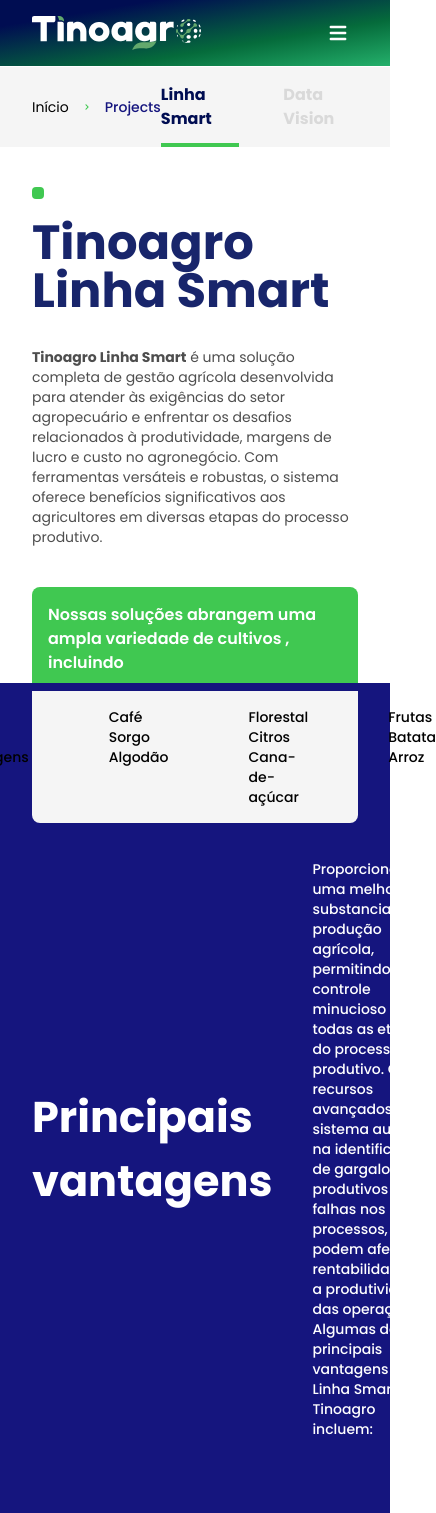
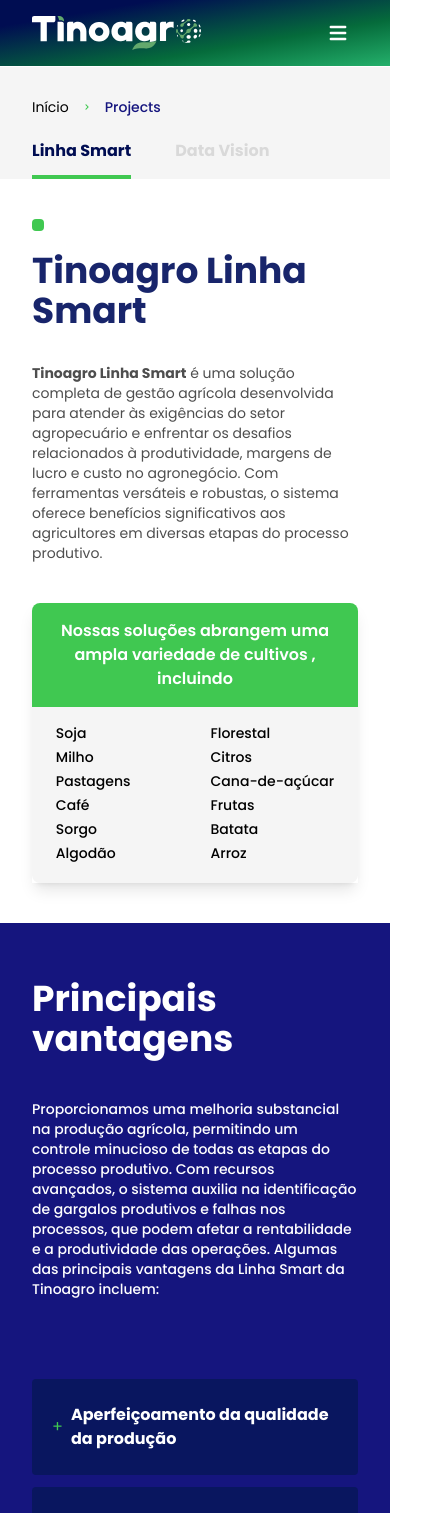
Before and after one commit to farreltobias/tinoagro, a Next.js app: page /produtos in a window 390 px wide. Shown: the top 1513 px of the page, 436 px wide, since content can reach past the window. Built offline with nearby package versions, Linux system fonts and the light colour scheme.

Commit message:
finish responsive page products

```diff
--- a/src/components/Produtos/About.tsx
+++ b/src/components/Produtos/About.tsx
@@ -1,19 +1,53 @@
-const mockSolution = [
-  {
-    column1: ['Soja', 'Milho', 'Pastagens'],
-    column2: ['Café', 'Sorgo', 'Algodão'],
-    column3: ['Florestal', 'Citros', 'Cana-de-açúcar'],
-    column4: ['Frutas', 'Batata', 'Arroz'],
-  },
+import { useEffect, useState } from 'react';
+
+const itemsSolutions = [
+  'Soja',
+  'Milho',
+  'Pastagens',
+  'Café',
+  'Sorgo',
+  'Algodão',
+  'Florestal',
+  'Citros',
+  'Cana-de-açúcar',
+  'Frutas',
+  'Batata',
+  'Arroz',
 ];
 
 export const AboutProducts: React.FC = () => {
+  const [isMobile, setIsMobile] = useState(false);
+  const columns = isMobile ? 2 : 4; // número de colunas baseado no layout
+  const mockSolution = [];
+
+  useEffect(() => {
+    const handleResize = () => {
+      setIsMobile(window.innerWidth < 768); // Defina o valor de 768 para o limite de largura em que você considera como mobile
+    };
+
+    window.addEventListener('resize', handleResize);
+    handleResize(); // Executa a função uma vez para definir o valor inicial
+
+    return () => {
+      window.removeEventListener('resize', handleResize);
+    };
+  }, []);
+
+  for (let i = 0; i < columns; i++) {
+    const start = i * (isMobile ? 6 : 3); // ajuste dos índices de início
+    const end = start + (isMobile ? 6 : 3); // ajuste dos índices de fim
+    const columnItems = itemsSolutions.slice(start, end);
+    mockSolution.push({ [`column${i + 1}`]: columnItems });
+  }
+
+  console.log(mockSolution);
+
   return (
     <section className="min-h-[345px] bg-white py-10">
       <div className="container max-w-screen-lg">
         <div className="mb-10 flex flex-col items-start justify-start">
           <div className="mb-5 h-3 w-3 rounded bg-green"></div>
-          <h1 className="mb-8 text-5xl font-bold text-blue-defaulter">
+          <h1 className="mb-8 text-4xl font-bold text-blue-defaulter md:text-5xl">
             Tinoagro Linha Smart
           </h1>
 
@@ -27,39 +61,31 @@ export const AboutProducts: React.FC = () => {
           </p>
         </div>
 
-        <div className="z-[1] mx-auto max-h-14 w-full max-w-3xl">
+        <div className="relative z-[1] mx-auto w-full max-w-3xl shadow-lg  md:max-h-14">
           <div className="w-full rounded-t-lg bg-green px-4 py-4">
-            <p className="text-base font-semibold text-white">
+            <p className="text-center text-base font-semibold text-white">
               Nossas soluções abrangem uma ampla variedade de cultivos ,
               incluindo
             </p>
           </div>
 
           <div className="relative flex w-full justify-center gap-20 rounded-b-lg bg-gray px-4 py-4">
-            <ul className="">
-              <li className="text-sm font-medium text-black ">Soja</li>
-              <li className="text-sm font-medium text-black ">Milho</li>
-              <li className="text-sm font-medium text-black ">Pastagens</li>
-            </ul>
-            <ul>
-              <li className="text-sm font-medium text-black ">Café</li>
-              <li className="text-sm font-medium text-black ">Sorgo</li>
-              <li className="text-sm font-medium text-black ">Algodão</li>
-            </ul>
-
-            <ul>
-              <li className="text-sm font-medium text-black ">Florestal</li>
-              <li className="text-sm font-medium text-black ">Citros</li>
-              <li className="text-sm font-medium text-black ">
-                Cana-de-açúcar
-              </li>
-            </ul>
-
-            <ul>
-              <li className="text-sm font-medium text-black ">Frutas</li>
-              <li className="text-sm font-medium text-black ">Batata</li>
-              <li className="text-sm font-medium text-black ">Arroz</li>
-            </ul>
+            {mockSolution.map((column, index) => {
+              return (
+                <ul key={index}>
+                  {Object.values(column).map((items) =>
+                    items.map((item, subItemIndex) => (
+                      <li
+                        key={subItemIndex}
+                        className="mb-1 text-sm font-medium text-black"
+                      >
+                        {item}
+                      </li>
+                    )),
+                  )}
+                </ul>
+              );
+            })}
           </div>
         </div>
       </div>
--- a/src/components/Produtos/MainAdvantages.tsx
+++ b/src/components/Produtos/MainAdvantages.tsx
@@ -38,10 +38,12 @@ export default function MainAdvantages({}: Props) {
   const halfLength = Math.ceil(mockAccordeon.length / 2);
 
   return (
-    <section className="bg-blue py-44 text-white">
+    <section className="bg-blue py-14 text-white md:py-44">
       <div className="container max-w-screen-lg">
-        <div className="mb-20 flex w-full items-center justify-between gap-10">
-          <h2 className="text-[43px] font-bold ">Principais vantagens</h2>
+        <div className="mb-20 flex w-full flex-col items-start justify-between gap-10 text-start md:flex-row md:items-center">
+          <h2 className="text-4xl font-bold md:text-[43px] ">
+            Principais vantagens
+          </h2>
           <p className="w-full max-w-2xl text-sm font-medium">
             Proporcionamos uma melhoria substancial na produção agrícola,
             permitindo um controle minucioso de todas as etapas do processo
@@ -52,14 +54,14 @@ export default function MainAdvantages({}: Props) {
           </p>
         </div>
 
-        <div className="flex w-full gap-3">
-          <div className="flex w-1/2 flex-col gap-3">
+        <div className="flex w-full flex-col gap-3 md:flex-row">
+          <div className="flex w-full flex-col gap-3 md:w-1/2">
             {mockAccordeon.slice(0, halfLength).map((item) => (
               <AccordionComponent item={item} key={item.id} />
             ))}
           </div>
 
-          <div className="flex w-1/2 flex-col gap-3">
+          <div className="flex w-full flex-col gap-3 md:w-1/2">
             {mockAccordeon.slice(halfLength).map((item) => (
               <AccordionComponent item={item} key={item.id} />
             ))}
--- a/src/components/Produtos/ModuleSolutions.tsx
+++ b/src/components/Produtos/ModuleSolutions.tsx
@@ -41,10 +41,10 @@ const mockModulos = [
 
 export default function ModuleSolutions() {
   return (
-    <div className="flex w-full flex-col pb-64">
-      <section className="bg-gray py-20 text-blue-light">
-        <div className="container flex max-w-screen-lg items-start justify-between">
-          <h3 className="w-full max-w-[480px] text-[43px] font-bold leading-[53px] text-blue">
+    <div className="flex w-full flex-col pb-14 md:pb-64">
+      <section className="bg-gray py-20 pb-1 text-blue-light md:pb-20">
+        <div className="container flex max-w-screen-lg flex-col items-start justify-between gap-5 md:flex-row">
+          <h3 className="w-full max-w-[480px] text-4xl font-bold leading-[53px] text-blue md:text-[43px]">
             Módulos que compõem a solução
           </h3>
           <p className="mt-4 w-full max-w-[445px] text-sm font-medium text-black">
@@ -55,9 +55,9 @@ export default function ModuleSolutions() {
         </div>
       </section>
 
-      <section className="bg-white py-20 text-blue-light">
+      <section className=" bg-gray py-20 pt-7 text-blue-light md:bg-white md:pt-20">
         <div className="container max-w-screen-lg">
-          <div className="grid w-full grid-cols-3 gap-6">
+          <div className="flex w-full flex-col items-center gap-6 md:grid md:grid-cols-3">
             {mockModulos.map((item) => (
               <CardModulos key={item.id} item={item} />
             ))}
--- a/src/components/Produtos/TopInformation.tsx
+++ b/src/components/Produtos/TopInformation.tsx
@@ -2,11 +2,11 @@ import Breadcrumbs from '../Breadcrumbs';
 
 export const TopInformation: React.FC = () => {
   return (
-    <div className="min-h-[80px] bg-gray ">
-      <div className="container flex min-h-inherit w-full max-w-screen-lg justify-between">
+    <div className="min-h-[80px] bg-gray pt-7 md:pt-0">
+      <div className="container flex min-h-inherit w-full max-w-screen-lg flex-col justify-between gap-5 md:flex-row">
         <Breadcrumbs />
 
-        <div className="flex w-full max-w-xs items-end justify-end gap-11">
+        <div className="flex w-full max-w-full items-end gap-11 md:max-w-xs md:justify-end">
           <div className="relative ">
             <p className="mb-4 text-base font-bold text-blue-darker">
               Linha Smart
```
